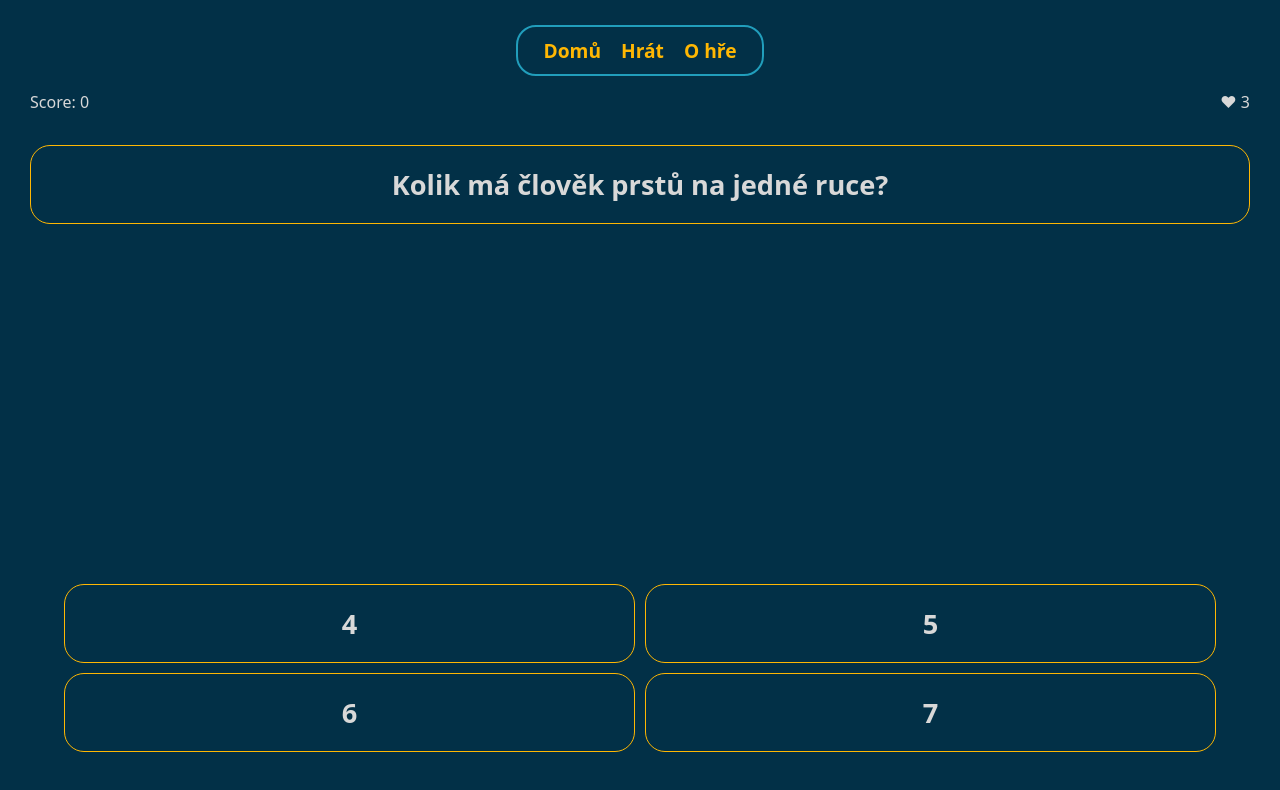
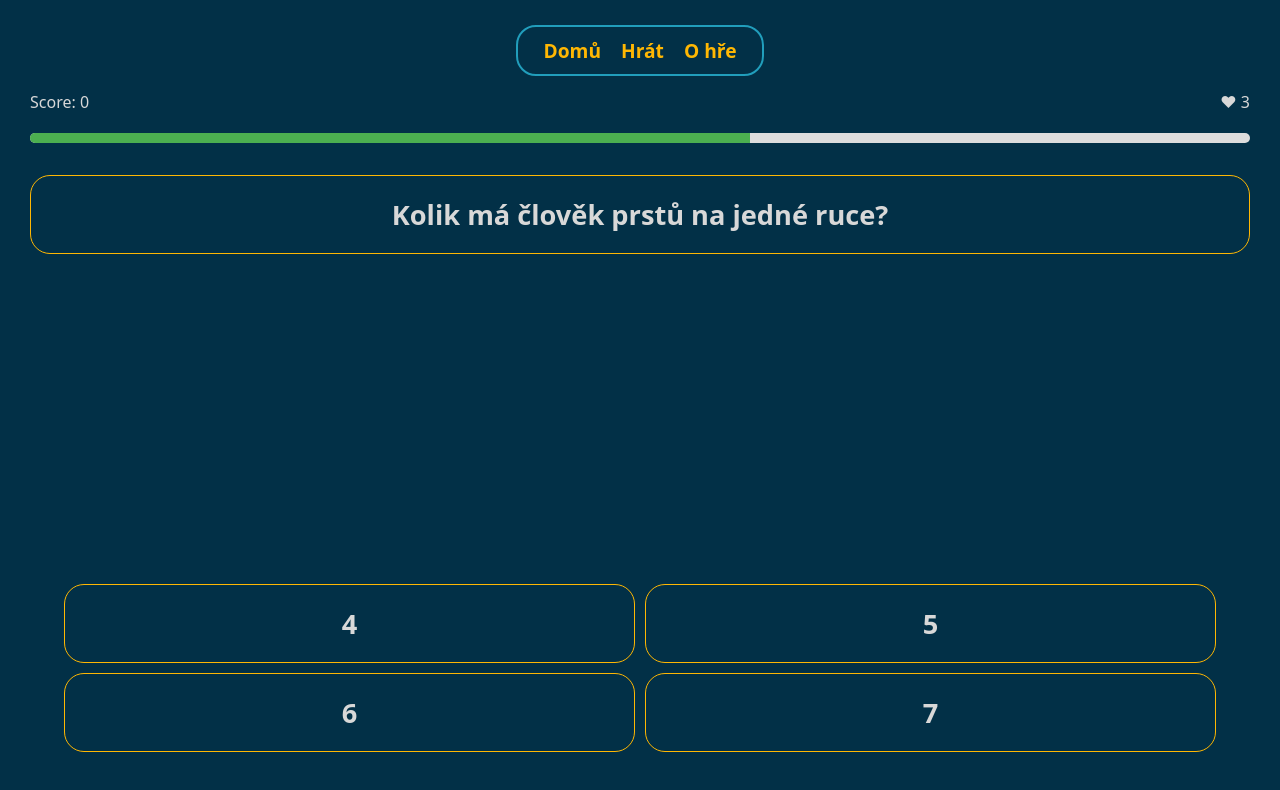
Before and after one commit to RadekNemecek/quizmania, a Vue app: page /play in a window 1280 px wide. Shown: the top 790 px of the page. Built offline with nearby package versions, Linux system fonts and the light colour scheme.

Commit message:
přidám timer bar

```diff
--- a/src/views/Play.vue
+++ b/src/views/Play.vue
@@ -8,6 +8,12 @@
             </div>
             <div class="life">
                 ❤ {{ lives }}
+            </div>
+        </div>
+
+        <div class="timer-bar-container">
+            <div class="timer-bar" :style="{ width: timerWidth + '%' }">
+
             </div>
         </div>
 
@@ -49,9 +55,11 @@ export default {
             score: 0,
             lives: 3,
             currentQuestionIndex: 0,
-            question: "Které město je hlavním městem ČR?",
+            question: [],
             options: [],
             loading: true,
+            timer: 10,
+            interval: null,
         };
     },
 
@@ -59,6 +67,10 @@ export default {
         currentQuestion() {
             return this.question[this.currentQuestionIndex] || {};
         },
+
+        timerWidth() {
+            return (this.timer / 10) * 100;
+        }
     },
 
     created() {
@@ -77,10 +89,39 @@ export default {
                 }
 
                 this.loading = false;
+                this.startTimer();
             }
             catch (error) {
                 console.error("chyba při načítání otázek: ", error);
                 this.loading = false;
+            }
+        },
+
+        startTimer() {
+            // zastavi predchozi intervat, pokud nejaky bezi
+            if(this.interval) {
+                clearInterval(this.interval);
+            }
+            // Nastavi novy interval
+            this.interval = setInterval(() => {
+                if(this.timer > 0) {
+                    this.timer -= 1;
+                } else {
+                    clearInterval(this.interval);
+                    this.timerExpired();
+                }
+            }, 1000);
+        },
+
+        timerExpired() {
+            // minus 1 zivot
+            this.lives -=1;
+            if (this.lives === 0) {
+                alert("Konec hry, ztratili jste všechny životy!");
+                this.resetGame();
+            } else {
+                this.clearChoices();
+                this.nextQuestion();
             }
         },
 
@@ -127,6 +168,8 @@ export default {
         nextQuestion() {
             if (this.currentQuestionIndex < this.question.length -1) {
                 this.currentQuestionIndex += 1;
+                this.timer = 10;
+                this.startTimer();
             }
             else {
                 alert("Gratulace! Odpověďel jsi na všechny otázky!");
@@ -138,6 +181,8 @@ export default {
             this.score = 0;
             this.lives = 3;
             this.currentQuestionIndex =0;
+            this.timer = 10;
+            this.startTimer();
         }
     }
 };
@@ -146,18 +191,22 @@ export default {
 
 
 
+<style scoped>
 
+.timer-bar-container {
+    width: 100%;
+    height: 10px;
+    background-color: #ddd;
+    border-radius: 5px;
+    overflow: hidden;
+    margin-top: 20px;
+}
 
-
-
-
-
-
-
-
-
-
-<style scoped>
+.timer-bar {
+    height: 100%;
+    background-color: #4caf50; /* Zelená barva */
+    transition: width 1s linear; /* Plynulé změny šířky */
+}
 
 .correct {
     background-color: green;
```
